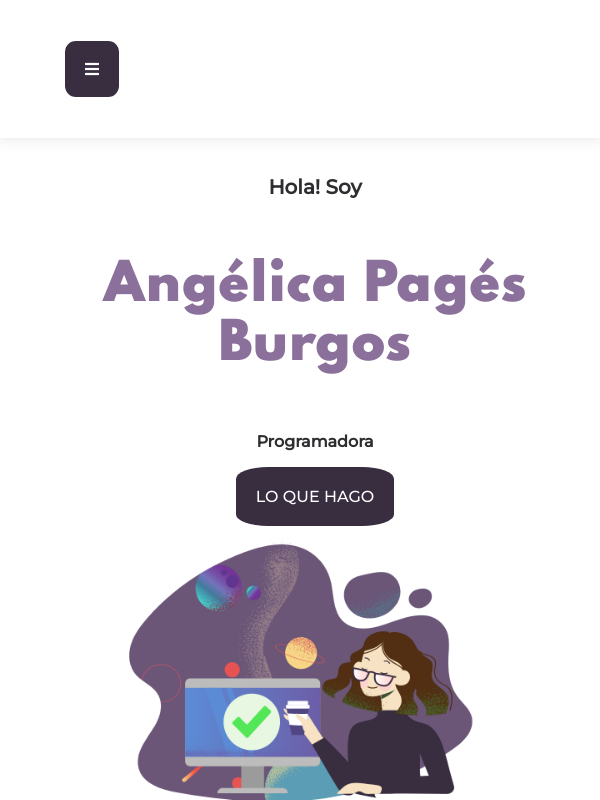
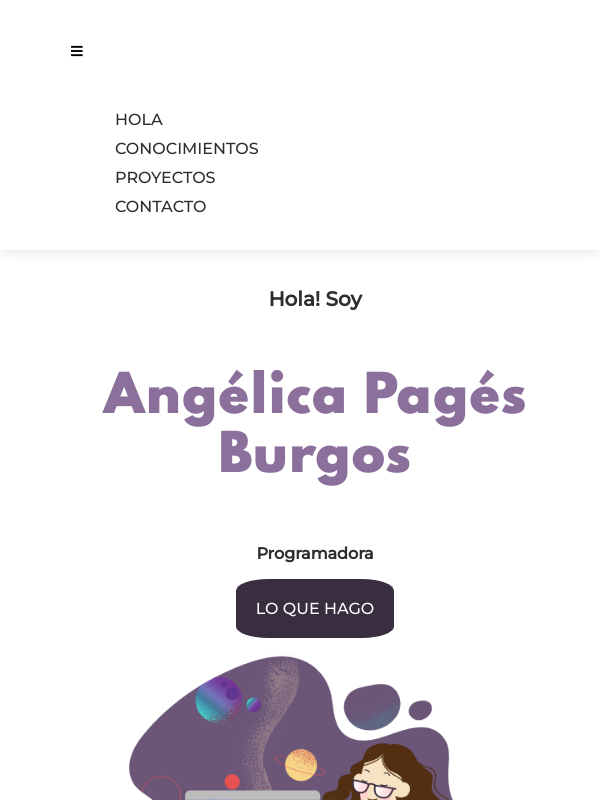
Before and after one commit to angelicapages/Tp, a plain HTML site: page index.html in a window 600 px wide. Both pictures are taken after a click on the button 76 px from the left and 50 px from the top of the page. Shown: the top 800 px of the page. Drawn offline with nearby package versions, Linux system fonts and the light colour scheme.

Commit message:
El menu hamburguesa funciona

```diff
--- a/index.JS
+++ b/index.JS
@@ -1,5 +1,5 @@
 const menuHamburguesa = document.querySelector(".menuhamburguesa")
-const topBar = document.getElementsByTagName("header")
+const BarraMenuHamburguesa = document.querySelector(".menu-con-animacion")
 const menuHamburguesaSeleccionado = document.getElementsByClassName("secciones-menu-seleccionado")
 const botonesDeProyectos = document.querySelectorAll(".clases-de-proyectos button")
 const botonTodos = document.querySelector("#todos")
@@ -7,19 +7,34 @@ const botonHtml = document.querySelector("#html")
 const botonjavascript = document.querySelector("#javascript")
 const botonreact = document.querySelector("#react")
 const tarjetasDeProyectos = document.querySelectorAll(".segunda")
+const linksMenuHamburguesa = document.querySelectorAll(".link-menu-hamburguesa")
+const menuPc = document.querySelector(".menu-pc")
+console.log (menuPc)
+
+//MENU HAMBURGUESA RESPONSIVE
+menuHamburguesa.onclick = () => {
+    menuPc.classList.toggle("header-grande")
+    BarraMenuHamburguesa.classList.toggle("menu-animacion-activo")
+    for (let link of linksMenuHamburguesa) {
+        link.onclick = () => {
+            BarraMenuHamburguesa.classList.remove("menu-animacion-activo")
+            menuPc.classList.toggle("header-grande")
+        }
+    }
+}
 
 
-
+//FILTROS DE LOS BOTONES DE "MIS PROYECTOS"
 for (let botonProyecto of botonesDeProyectos) {
     botonProyecto.onclick = () => {
         for (let tarjetaProyectos of tarjetasDeProyectos) {
 
-                if ((tarjetaProyectos.dataset.nombre)==(botonProyecto.dataset.nombre)) {
+            if ((tarjetaProyectos.dataset.nombre) == (botonProyecto.dataset.nombre)) {
                 tarjetaProyectos.classList.remove("hidden")
                 tarjetaProyectos.classList.add("segunda")
                 console.log("Estoy aquí")
             }
-                else if ((botonProyecto.dataset.nombre)===("todos")) {
+            else if ((botonProyecto.dataset.nombre) === ("todos")) {
                 tarjetaProyectos.classList.add("segunda")
                 tarjetaProyectos.classList.remove("hidden")
                 console.log("Hola")
--- a/index.html
+++ b/index.html
@@ -26,16 +26,16 @@
                 <div class="menu-responsivo">
                     <button class="menuhamburguesa"><i class="fas fa-bars"></i>
                     </button>
-                    <div class="hidden">
-                        <ul class="hidden">
-                            <li><a href="#HOLA">HOLA</li></a>
-                            <li><a href="#conocimientos">CONOCIMIENTOS</li></a>
-                            <li><a href="#proyectos">PROYECTOS</li></a>
-                            <li><a href="#contacto">CONTACTO</a></li>
+                    <div class="menu-con-animacion">
+                        <ul>
+                            <li><a class="link-menu-hamburguesa" href="#HOLA">HOLA</li></a>
+                            <li><a class="link-menu-hamburguesa"href="#conocimientos">CONOCIMIENTOS</li></a>
+                            <li><a class="link-menu-hamburguesa"href="#proyectos">PROYECTOS</li></a>
+                            <li><a class="link-menu-hamburguesa"href="#contacto">CONTACTO</a></li>
                         </ul>
-
                     </div>
                 </div>
+
                 <li><a class="top-bar" href="#HOLA">HOLA</li></a>
                 <li><a class="top-bar" href="#conocimientos">CONOCIMIENTOS</li></a>
                 <li><a class="top-bar" href="#proyectos">PROYECTOS</li></a>
--- a/style.css
+++ b/style.css
@@ -33,7 +33,7 @@ li {
   font-family: 'Montserrat', sans-serif;
 }
 
-button:focus {
+.boton-sin-seleccionar:focus {
   color: #ffffff;
   background-color:#392d40;
   font-size: inherit;
@@ -332,39 +332,26 @@ a {
     display: flex;
     justify-content: flex-start;
     align-items: flex-start;
+
   }
   .secciones-menu{
     display: flex;
   }
 
   .menu-responsivo {
-    display: flex;
+    display: block;
   }
 
-  .menuhamburguesa-seleccionado {
-    display: flex;
-    justify-content: flex-start;
-    align-items: flex-start;
-    flex-direction: column;
-
-    text-decoration: none;
-    color: #392d40;
-    font-family: 'Montserrat', sans-serif;
-    transition: (3s);
-  }
 
   .secciones-menu-seleccionado {
-    display: flex;
-    flex-direction: column;
-    justify-content: flex-start;
-    align-items: flex-start;
+    display: block;
+    font-family: 'Montserrat', sans-serif;
   }
 
       .menuhamburguesa{
-        display: flex;
+        display: block;
         border: none;
-
-        justify-content: flex-start;
+        z-index: 2;
         background-color: transparent;
         transition: (3s);
       }
@@ -404,7 +391,22 @@ a {
 @media (max-width:600px) {
 
   /*ALGUNOS BOTONES Y SU COMPORTAMIENTO*/
+  .menu-pc {
+    display: flex;
+    height: 80px;
+    justify-content: flex-start;
+    align-items: flex-start;
+    transition: all 2s;
+  }
 
+.header-grande{
+  height: 200px;
+  transition: all 2s;
+}
+
+.link-menu-hamburguesa {
+  color: #2e2e31;
+}
 
   .top-bar , .lista-de-footer , .hidden {
     display: none;
@@ -417,48 +419,39 @@ a {
   button:hover {
     background-color: #ffffff;
   }
-.menu-pc {
-  display: flex;
-  justify-content: flex-start;
-  align-items: flex-start;
-}
+
   .secciones-menu{
     display: flex;
   }
 
   .menu-responsivo {
-  display: flex;
-}
-
-.menuhamburguesa-seleccionado {
-  display: flex;
-  justify-content: flex-start;
-  align-items: flex-start;
-  flex-direction: column;
-
-  text-decoration: none;
-  color: #392d40;
-  font-family: 'Montserrat', sans-serif;
-  transition: (3s);
+    display: block;
   }
 
   .secciones-menu-seleccionado {
-  display: flex;
-  flex-direction: column;
-  justify-content: flex-start;
-  align-items: flex-start;
+    display: block;
+
   }
 
 .menuhamburguesa{
-      display: flex;
+  display: block;
   border: none;
-
-      justify-content: flex-start;
+  z-index: 2;
   background-color: transparent;
-      transition: (3s);
 }
 
+  .menu-con-animacion {
+    position: absolute;
+   background-color:transparent;
+   font-family: 'Montserrat', sans-serif;
+   top: -200px;
+   transition: all 2s;
+  }
 
+  .menu-animacion-activo{
+    top: 100px;
+
+  }
 
   /*SECCIÓN PRINCIPAL*/
 
```
Lines whose indentation alone changed are shown as unchanged.
